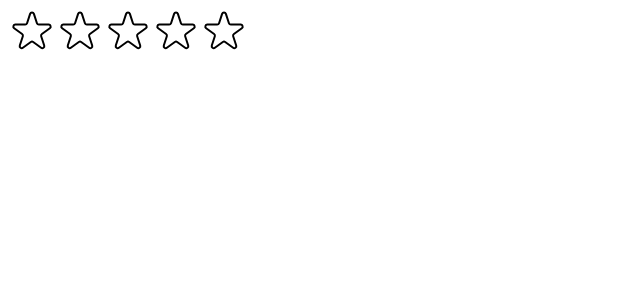
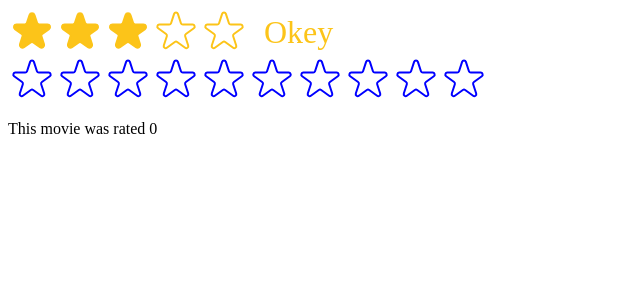
Before and after one commit to uhpoler/UsePopcorn, a React (Create React App) app: page / in a window 1280 px wide. Shown: the top 300 px of the page, without its empty margins (0-640 px from the left). Built offline with nearby package versions, Linux system fonts and the light colour scheme.

Commit message:
Improved reusability with props

```diff
--- a/src/StarRating.js
+++ b/src/StarRating.js
@@ -4,21 +4,32 @@
 
 const starContainerStyle = { display: "flex" };
 
-const textStyle = {
-  lineHeight: "1",
-  margin: "0",
-};
-
-export default function StarReting({ maxRating = 5 }) {
-  const [rating, setRating] = useState(0);
+export default function StarReting({
+  maxRating = 5,
+  color = "#fcc419",
+  size = 48,
+  className = "",
+  message = [],
+  defaultRating = 0,
+  onSetRating,
+}) {
+  const [rating, setRating] = useState(defaultRating);
   const [tempRating, setTempRating] = useState(0);
 
   function handleRating(rating) {
     setRating(rating);
+    onSetRating(rating);
   }
 
+  const textStyle = {
+    lineHeight: "1",
+    margin: "0",
+    color,
+    fontSize: `${size / 1.5}px`,
+  };
+
   return (
-    <div style={containerStyle}>
+    <div style={containerStyle} className={className}>
       <div style={starContainerStyle}>
         {Array.from({ length: maxRating }, (_, i) => (
           <Star
@@ -27,22 +38,28 @@
             onRate={() => handleRating(i + 1)}
             onHoverIn={() => setTempRating(i + 1)}
             onHoverOut={() => setTempRating(0)}
+            color={color}
+            size={size}
           />
         ))}
       </div>
-      <p style={textStyle}>{tempRating || rating || ""}</p>
+      <p style={textStyle}>
+        {message.length === maxRating
+          ? message[tempRating ? tempRating - 1 : rating - 1]
+          : tempRating || rating || ""}
+      </p>
     </div>
   );
 }
 
-const starStyle = {
-  width: "48px",
-  height: "48px",
-  display: "block",
-  cursor: "pointer",
-};
+function Star({ onRate, full, onHoverIn, onHoverOut, size, color }) {
+  const starStyle = {
+    width: `${size}px`,
+    height: `${size}px`,
+    display: "block",
+    cursor: "pointer",
+  };
 
-function Star({ onRate, full, onHoverIn, onHoverOut }) {
   return (
     <span
       role="button"
@@ -55,8 +72,8 @@
         <svg
           xmlns="http://www.w3.org/2000/svg"
           viewBox="0 0 20 20"
-          fill="#000"
-          stroke="#000"
+          fill={color}
+          stroke={color}
         >
           <path d="M9.049 2.927c.3-.921 1.603-.921 1.902 0l1.07 3.292a1 1 0 00.95.69h3.462c.969 0 1.371 1.24.588 1.81l-2.8 2.034a1 1 0 00-.364 1.118l1.07 3.292c.3.921-.755 1.688-1.54 1.118l-2.8-2.034a1 1 0 00-1.175 0l-2.8 2.034c-.784.57-1.838-.197-1.539-1.118l1.07-3.292a1 1 0 00-.364-1.118L2.98 8.72c-.783-.57-.38-1.81.588-1.81h3.461a1 1 0 00.951-.69l1.07-3.292z" />
         </svg>
@@ -65,7 +82,7 @@
           xmlns="http://www.w3.org/2000/svg"
           fill="none"
           viewBox="0 0 24 24"
-          stroke="#000"
+          stroke={color}
         >
           <path
             strokeLinecap="round"
--- a/src/index.js
+++ b/src/index.js
@@ -1,15 +1,30 @@
-import React from "react";
+import React, { useState } from "react";
 import ReactDOM from "react-dom/client";
 // import "./index.css";
 // import App from "./App";
 
 import StarReting from "./StarRating";
 
+function Test() {
+  const [movieRating, setMovieRating] = useState(0);
+  return (
+    <div>
+      <StarReting color="blue" maxRating={10} onSetRating={setMovieRating} />
+      <p> This movie was rated {movieRating}</p>
+    </div>
+  );
+}
+
 const root = ReactDOM.createRoot(document.getElementById("root"));
 root.render(
   <React.StrictMode>
     {/* <App />
      */}
-    <StarReting maxRating={5} />
+    <StarReting
+      maxRating={5}
+      message={["Terrible", "Bad", "Okey", "Good", "Amazing"]}
+      defaultRating={3}
+    />
+    <Test />
   </React.StrictMode>
 );
```
